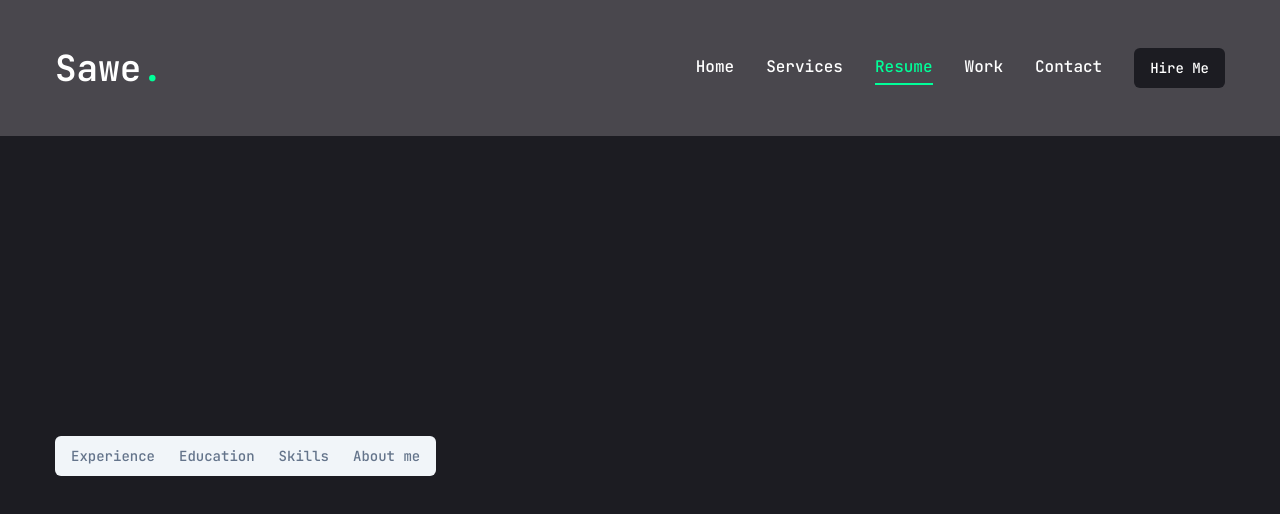
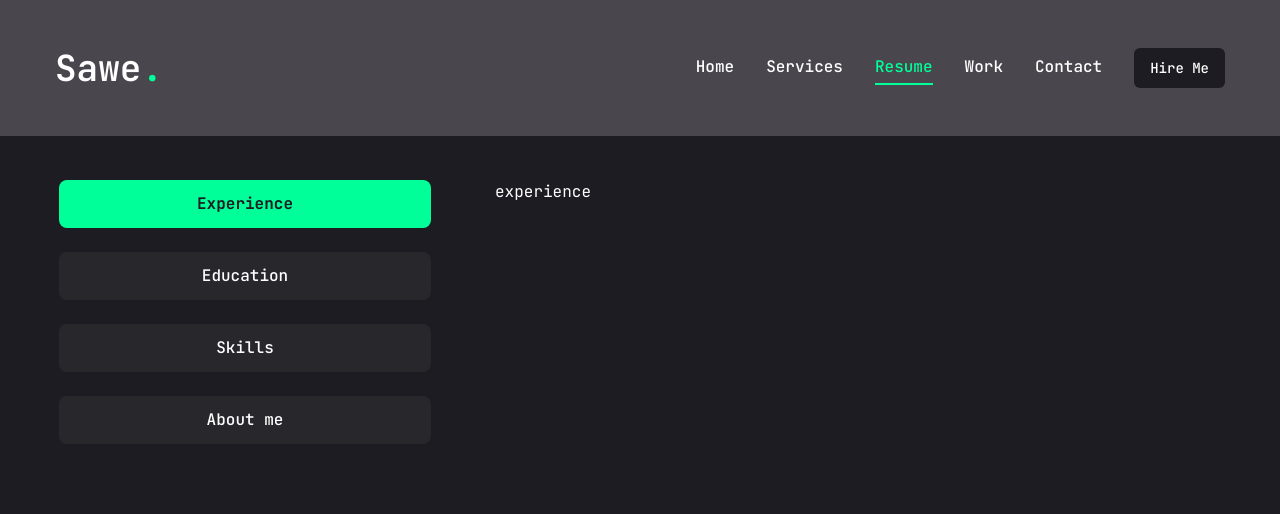
Before and after one commit to sawepeter/Onwonga-portifolio, a Next.js app: page /resume in a window 1280 px wide. Shown: the top 514 px of the page. Built offline with nearby package versions, Linux system fonts and the light colour scheme.

Commit message:
resume section

```diff
--- a/app/resume/page.jsx
+++ b/app/resume/page.jsx
@@ -160,12 +160,33 @@
           defaultValue="experience"
           className="flex flex-col xl:flex-row gap-[60px]"
           >
-          <TabsList>
-            <TabsTrigger>Experience</TabsTrigger>
-            <TabsTrigger>Education</TabsTrigger>
-            <TabsTrigger>Skills</TabsTrigger>
-            <TabsTrigger>About me</TabsTrigger>
+          <TabsList className="flex flex-col w-full max-w-[380px] mx-auto xl:mx-0 gap-6">
+            <TabsTrigger value="experience">Experience</TabsTrigger>
+            <TabsTrigger value="education">Education</TabsTrigger>
+            <TabsTrigger value="skills">Skills</TabsTrigger>
+            <TabsTrigger value="about">About me</TabsTrigger>
           </TabsList>
+
+          {/* content */}
+          <div className="min-h-[70vh] w-full">
+            {/* experience */}
+            <TabsContent value="experience" className="w-full">
+              experience
+            </TabsContent>
+             {/* education */}
+             <TabsContent value="education" className="w-full">
+              education
+            </TabsContent>
+             {/* skills */}
+             <TabsContent value="skills" className="w-full">
+              skills
+            </TabsContent>
+             {/* about */}
+             <TabsContent value="about" className="w-full">
+              about
+            </TabsContent>
+
+          </div>
         </Tabs>
       </div>
     </motion.div>
--- a/components/ui/tabs.jsx
+++ b/components/ui/tabs.jsx
@@ -11,7 +11,7 @@
   <TabsPrimitive.List
     ref={ref}
     className={cn(
-      "inline-flex h-10 items-center justify-center rounded-md bg-slate-100 p-1 text-slate-500 dark:bg-slate-800 dark:text-slate-400",
+      "inline-flex h-auto rounded-md p-1 text-primary",
       className
     )}
     {...props} />
@@ -22,7 +22,7 @@
   <TabsPrimitive.Trigger
     ref={ref}
     className={cn(
-      "inline-flex items-center justify-center whitespace-nowrap rounded-sm px-3 py-1.5 text-sm font-medium ring-offset-white transition-all focus-visible:outline-none focus-visible:ring-2 focus-visible:ring-slate-950 focus-visible:ring-offset-2 disabled:pointer-events-none disabled:opacity-50 data-[state=active]:bg-white data-[state=active]:text-slate-950 data-[state=active]:shadow-sm dark:ring-offset-slate-950 dark:focus-visible:ring-slate-300 dark:data-[state=active]:bg-slate-950 dark:data-[state=active]:text-slate-50",
+      "inline-flex items-center w-full bg-[#27272c] justify-center whitespace-nonwrap text-white rounded-lg p-3 text-base font-medium ring-offset-white transition-all disabled:pointer-events-none disabled:opacity-50 data-[state=active]:bg-accent data-[state=active]:text-primary data-[state=active]:font-bold data-[state=active]:shadow-sm",
       className
     )}
     {...props} />
@@ -33,7 +33,7 @@
   <TabsPrimitive.Content
     ref={ref}
     className={cn(
-      "mt-2 ring-offset-white focus-visible:outline-none focus-visible:ring-2 focus-visible:ring-slate-950 focus-visible:ring-offset-2 dark:ring-offset-slate-950 dark:focus-visible:ring-slate-300",
+      "min-h-[480px] ring-offset-white focus-visible:outline-none focus-visible:ring-2 focus-visible:ring-slate-950 focus-visible:ring-offset-2 dark:ring-offset-slate-950 dark:focus-visible:ring-slate-300",
       className
     )}
     {...props} />
```
